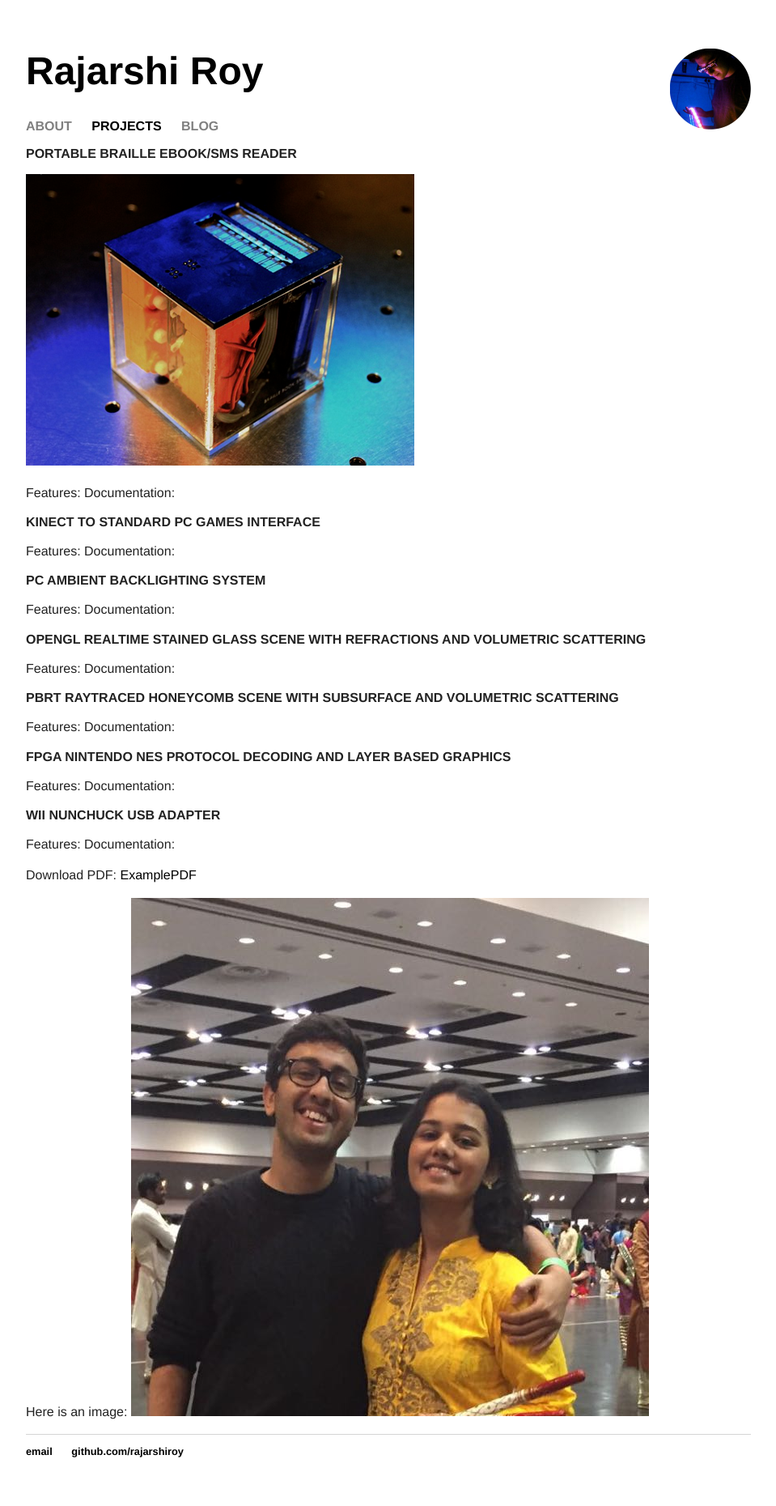
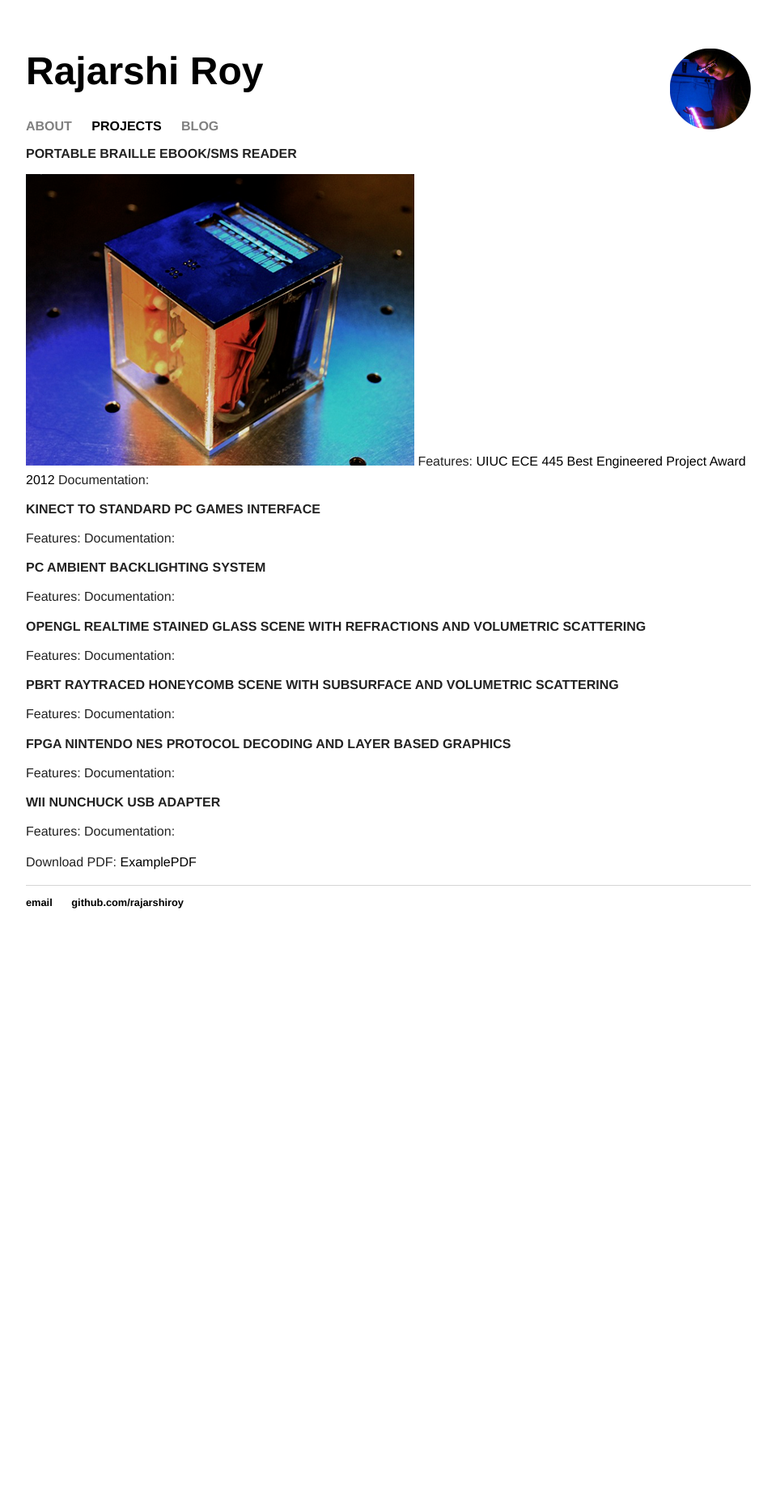
Before and after one commit to rajarshiroy/rajarshiroy.github.io, a Jekyll site: the page built from projects/index.html, in a window 1280 px wide. Shown: the whole page at 81% size, without its empty margins (160-1119 px from the left). Built offline with Jekyll 4.4.1, drawn with Linux system fonts in a browser that asks for light colours; after the commit the page ends 1182 px from its top, so only the background shows below that.

Commit message:
Update index.html

```diff
--- a/projects/index.html
+++ b/projects/index.html
@@ -4,8 +4,7 @@ title: Projects
 ---
 ### PORTABLE BRAILLE EBOOK/SMS READER ###
 <img src="/projects/content/braille.png" width="480" height="360">
-
-Features:
+Features: [UIUC ECE 445 Best Engineered Project Award 2012](https://courses.engr.illinois.edu/ece445/hall-of-fame.asp)
 Documentation:
 
 ### KINECT TO STANDARD PC GAMES INTERFACE ###
@@ -48,6 +47,3 @@ Documentation:
 
 Download PDF:
 [ExamplePDF](/public/rajarshi.pdf)
-
-Here is an image:
-![Minion](/public/rajarshi.jpg)
```
